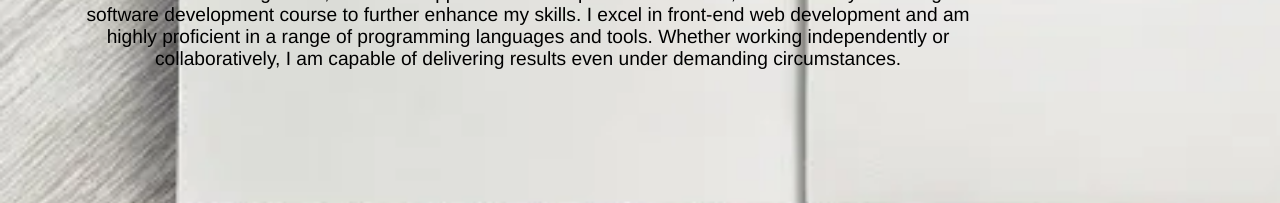
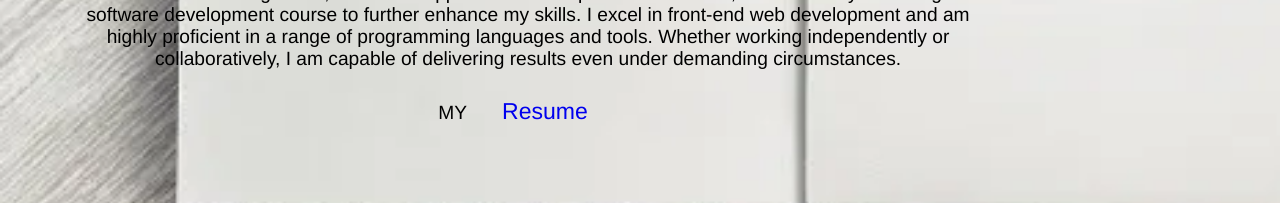
Before and after one commit to rams446/ramya_portifolio.github.io, a plain HTML site: page index.html in a window 1280 px wide. Shown: the part 392-595 px from the top of the page. Drawn offline with Linux system fonts and the light colour scheme.

Commit message:
initial commit

```diff
--- a/index.html
+++ b/index.html
@@ -25,7 +25,8 @@
                 my skills. I excel in front-end web development and am highly proficient in a range of programming languages and tools.
                 Whether working independently or collaboratively, I am capable of delivering results even under demanding
                 circumstances.
-
+                <br>
+             MY   <a href="https://docs.google.com/document/d/1RZ1PFrm_kUEwu9zSmlgciC7V2jzmdq91/edit" >Resume</a>
 
             </div>
             <script src="Js/home.js"></script>
```
